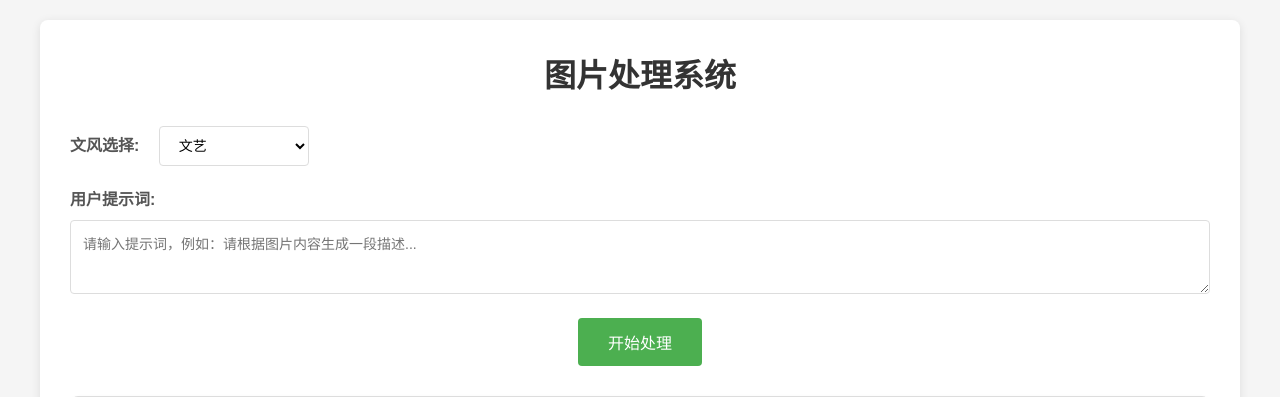
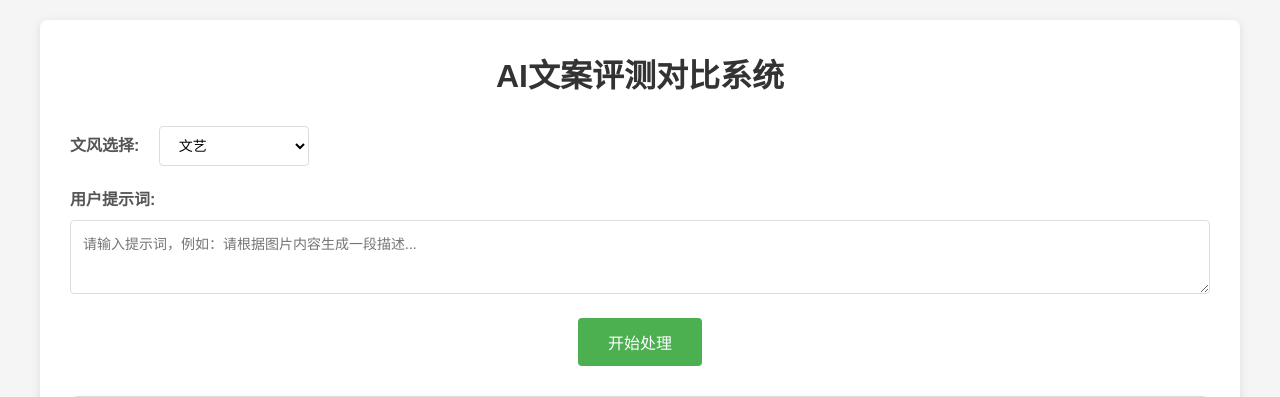
Before and after one commit to moviwhat/hoilday, a Flask app: page / in a window 1280 px wide. Shown: the top 397 px of the page. Run offline with Flask 3, Linux system fonts and the light colour scheme.

Commit message:
修复网页显示问题

```diff
--- a/my_project/templates/index.html
+++ b/my_project/templates/index.html
@@ -3,12 +3,12 @@
 <head>
     <meta charset="UTF-8">
     <meta name="viewport" content="width=device-width, initial-scale=1.0">
-    <title>图片处理系统</title>
+    <title>AI文案评测对比系统</title>
     <link rel="stylesheet" href="{{ url_for('static', filename='css/style.css') }}">
 </head>
 <body>
     <div class="container">
-        <h1>图片处理系统</h1>
+        <h1>AI文案评测对比系统</h1>
 
         <div class="input-section">
             <label for="styleSelect">文风选择:</label>
```
